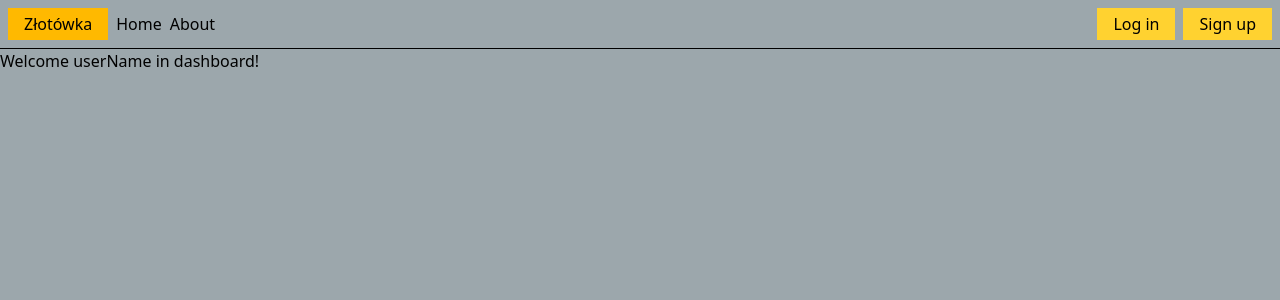
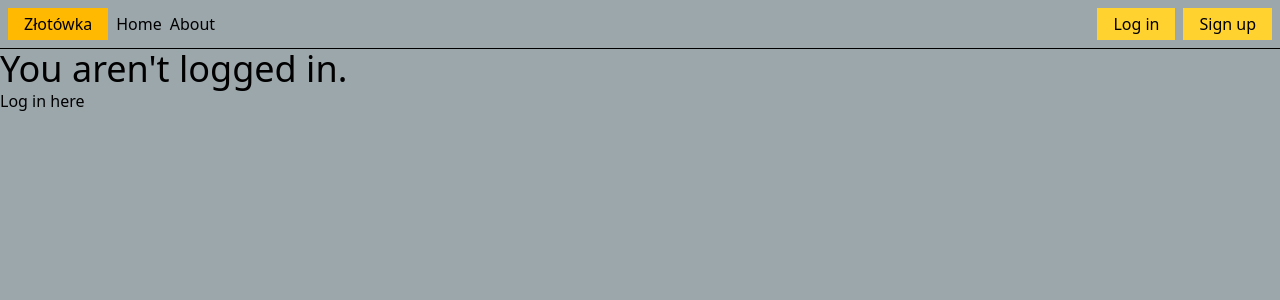
Before and after one commit to mSajewiczz/Zlotowka, a React (Vite) app in the folder frontend/: page /dashboard in a window 1280 px wide. Shown: the top 300 px of the page. Built offline with nearby package versions, Linux system fonts and the light colour scheme.

Commit message:
Idk how to fix it

```diff
--- /dev/null
+++ b/frontend/src/components/Dashboard/Dashboard.tsx
@@ -0,0 +1,27 @@
+import { useContext } from "react";
+import { AuthorizationContext } from "../../context/AuthorizationContext";
+import { Link } from "@tanstack/react-router";
+
+export default function Dashboard() {
+	const contxt = useContext(AuthorizationContext);
+
+	return (
+		<>
+			{contxt.passedAuthorisation ? (
+				<div>
+					<h1 className="text-4xl">Welcome {contxt.userName} in dashboard!</h1>
+				</div>
+			) : (
+				<div>
+					<h1 className="text-4xl">
+						You aren't logged in.
+					</h1>
+
+                    <Link to="/logIn">
+							<p>Log in here</p>
+						</Link>
+				</div>
+			)}
+		</>
+	);
+}
--- a/frontend/src/context/AuthorizationContext.tsx
+++ b/frontend/src/context/AuthorizationContext.tsx
@@ -1,3 +1,6 @@
 import { createContext } from 'react';
 
-export  const AuthorizationContext = createContext(false);
+export const AuthorizationContext = createContext({
+    passedAuthorisation: false,
+    userName: ""
+});
--- a/frontend/src/routes/dashboard.tsx
+++ b/frontend/src/routes/dashboard.tsx
@@ -1,6 +1,5 @@
 import { createFileRoute } from "@tanstack/react-router";
-import { useContext } from "react";
-import { AuthorizationContext } from "../context/AuthorizationContext";
+import Dashboard from "../components/Dashboard/Dashboard";
 
 export const Route = createFileRoute("/dashboard")({
 	component: RouteComponent,
@@ -9,9 +8,7 @@ export const Route = createFileRoute("/dashboard")({
 function RouteComponent() {
 	return (
 		<>
-			<AuthorizationContext.Provider value={true}>
-				<div>Welcome userName in dashboard! </div>
-			</AuthorizationContext.Provider>
+			<Dashboard></Dashboard>
 		</>
 	);
 }
--- a/frontend/src/routes/logIn.tsx
+++ b/frontend/src/routes/logIn.tsx
@@ -1,7 +1,9 @@
-import { createFileRoute } from "@tanstack/react-router";
-import { useRef, useState } from "react";
+import { createFileRoute, useNavigate } from "@tanstack/react-router";
+import { useRef, useState, useContext } from "react";
 import { createPortal } from "react-dom";
 import { Link } from "@tanstack/react-router";
+import Dashboard from "../components/Dashboard/Dashboard";
+import { AuthorizationContext } from "../context/AuthorizationContext";
 
 
 export const Route = createFileRoute("/logIn")({
@@ -12,12 +14,16 @@ function RouteComponent() {
 	const inputRef = useRef(null);
 	const [userData, setUserData] = useState({ userName: "", userPassword: "" });
 	const [message, setMessage] = useState("");
+	const [auth, setAuth] = useState({ passedAuth: false, userName: "" });
+	const authContext = useContext(AuthorizationContext);
+	const navigate = useNavigate();
+
+
 
 	const focusInput = () => {
 		// inputRef.current.focus();
 		console.log("test");
-
-	}
+	};
 
 	return createPortal(
 		<div className="absolute bg-gray-300 w-screen h-screen z-10 top-0 flex flex-col justify-center items-center">
@@ -33,20 +39,20 @@ function RouteComponent() {
 							placeholder="Username"
 							value={userData.userName}
 							onChange={e => {
-								setUserData({ ...userData, userName: e.target.value })
+								setUserData({ ...userData, userName: e.target.value });
 							}}
 						/>
 					</label>
 					<label htmlFor="" className="flex flex-col gap-1">
 						<p>Your password</p>
 						<input
-							ref = {inputRef}
+							ref={inputRef}
 							className="border"
 							type="password"
 							placeholder="Password"
 							value={userData.userPassword}
 							onChange={e => {
-								setUserData({ ...userData, userPassword: e.target.value })
+								setUserData({ ...userData, userPassword: e.target.value });
 							}}
 						/>
 					</label>
@@ -66,17 +72,22 @@ function RouteComponent() {
 									},
 									body: JSON.stringify({
 										UserName: userData.userName,
-										Password: userData.userPassword
+										Password: userData.userPassword,
 									}),
 								}
 							);
 
-							if(response.ok) {
+							if (response.ok) {
 								setMessage("You're succesfully logged in!");
+								setAuth({ passedAuth: true, userName: userData.userName});
 
+								<AuthorizationContext.Provider
+									value={{passedAuthorisation: auth.passedAuth, userName: auth.userName}}>
 
+										<Dashboard></Dashboard>
 
-
+										{`${navigate({ to: '/dashboard' })}`};
+								</AuthorizationContext.Provider>;
 							} else {
 								setMessage("Invalid user name or password");
 							}
```
